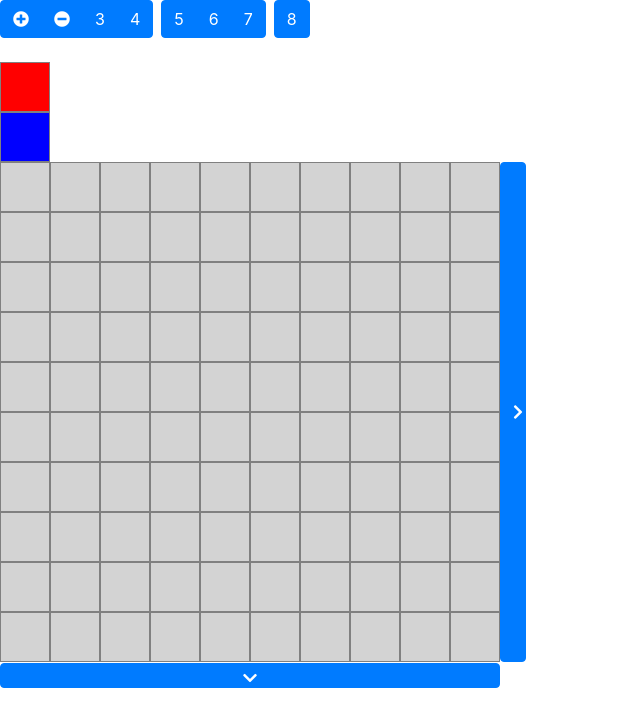
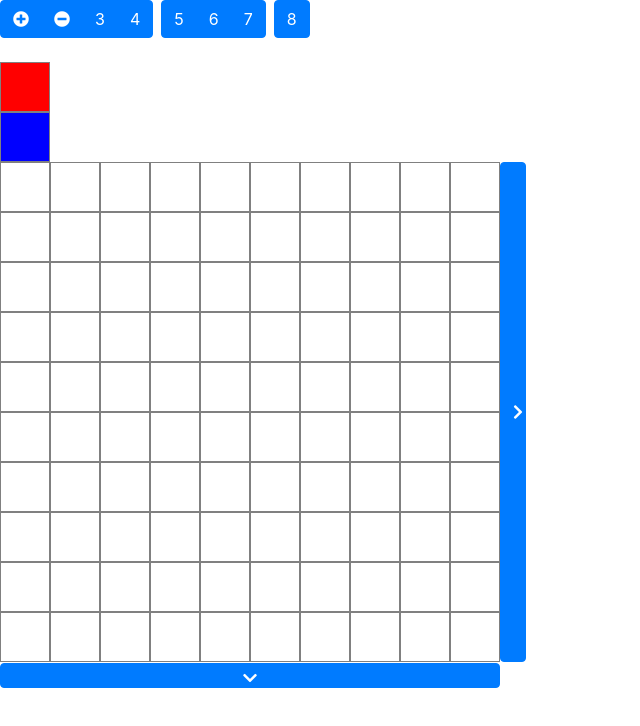
Before and after one commit to reessm01/front-end-capstone, a React (Create React App) app: page / in a window 1280 px wide. Shown: the top 726 px of the page, without its empty margins (0-640 px from the left). Built offline with nearby package versions, Linux system fonts and the light colour scheme.

Commit message:
dnd working with redux store

```diff
--- /dev/null
+++ b/src/actions/dropPlant.js
@@ -0,0 +1,13 @@
+import { store } from "../index"
+
+export const DROP_PLANT = 'DROP_PLANT';
+
+export const dropPlant = (i, j) => dispatch => {
+    let newGrid = Array.from(store.getState().grid.grid)
+    newGrid[i][j].pictureLink = "https://proflowers.wpengine.com/wp-content/plugins/pf-flowertypes/image/winter-aconite-720790.jpg"
+    console.log(newGrid)
+    return dispatch({
+        type: DROP_PLANT,
+        grid: newGrid
+    })
+}
--- a/src/actions/expandGrid.js
+++ b/src/actions/expandGrid.js
@@ -15,7 +15,9 @@ export const expandGrid = id => dispatch => {
     } else {
         newRow = 1
         newWidth = 0
-        newGrid.push(Array(store.getState().grid.numCols).fill({ pictureLink: null }))
+        newGrid.push(Array(store.getState().grid.numCols).fill(null).map(entry=>
+            entry = { pictureLink: null }))
+
     }
 
     return dispatch({
--- a/src/actions/index.js
+++ b/src/actions/index.js
@@ -3,6 +3,7 @@ export * from './users'
 export * from './expandGrid'
 export * from './initGrid'
 export * from './subtractGrid'
+export * from './dropPlant'
 
 //If we use the feed, maybe post images as messages to share?//
 //export * from './messages'
--- a/src/components/Canvas.js
+++ b/src/components/Canvas.js
@@ -10,8 +10,12 @@ import { connect } from "react-redux"
 import {
   initGrid,
   expandGrid,
-  subtractGrid
+  subtractGrid,
+  dropPlant
 } from "../actions"
+
+let i=0
+let j=0
 
 export class Canvas extends Component {
   state = {
@@ -30,7 +34,7 @@ export class Canvas extends Component {
     }
   }
 
-  componentWillMount =() => {
+  componentWillMount = () => {
     console.log(this.props.width)
   }
 
@@ -51,7 +55,7 @@ export class Canvas extends Component {
     } else {
       newRow = 1
       newWidth = 0
-      newGrid.push(Array(this.state.numCols).fill({ pictureLink: null }))
+      newGrid.push(Array(this.state.numCols).fill({ id:Math.random()*100000, pictureLink: null }))
     }
 
     this.setState({
@@ -93,8 +97,9 @@ export class Canvas extends Component {
   }
 
   handleDragOver = (e) => {
-    console.log("finish dragging");
     e.preventDefault()
+    i=e.target.dataset.i
+    j=e.target.dataset.j
   }
 
   handleDragStart = pictureId => event => {
@@ -102,13 +107,19 @@ export class Canvas extends Component {
     event.dataTransfer.setData("pictureId", pictureId)
   }
 
+  handleDrop = e => {
+    e.preventDefault()
+    this.props.dropPlant(i,j)
+  }
+
   render() {
     const { grid } = this.props
+    console.log(grid)
     const store = [];
     for (let i = 0; i < grid.length; i++) {
       let row = [];
       for (let j = 0; j < grid[0].length; j++) {
-        row.push(<Grid key={i + "," + j} image={grid[i][j].pictureLink} />);
+        row.push(<Grid key={i + "," + j} i={i} j={j} image={grid[i][j].pictureLink} />);
       }
       store.push(row);
     }
@@ -133,7 +144,9 @@ export class Canvas extends Component {
         </div>
         <div style={{ display: "block" }}>
           <div style={{ display: "flex" }}>
-            <div onDragOver={this.handleDragOver}
+            <div
+              onDragOverCapture={this.handleDragOver}
+              onDrop={this.handleDrop}
               style={{
                 display: "flex",
                 width: this.props.width + "px",
@@ -191,7 +204,8 @@ function mapStateToProps({ grid }) {
 const mapDispatchToProps = {
   initGrid,
   expandGrid,
-  subtractGrid
+  subtractGrid,
+  dropPlant
 }
 
 export default connect(
--- a/src/components/Grid/Grid.js
+++ b/src/components/Grid/Grid.js
@@ -3,9 +3,10 @@ import {cellStyle} from "./styles"
 //import { connect } from "react-redux";
 export class Grid extends Component {
     render() {
-        const cellStyles = {...cellStyle, backgroundImage: this.props.image !== null && "url("+this.props.image+")", background: this.props.image === null && "lightGrey"}
+        const cellStyles = {...cellStyle, backgroundImage: this.props.image !== null ? "url("+this.props.image+")":null}
+        console.log(this.props.image !== null)
         return (
-           <div style={cellStyles}></div>
+           <div data-i={this.props.i} data-j={this.props.j}  style={cellStyles}></div>
         ) ;
     }
 }
--- a/src/components/Grid/styles.js
+++ b/src/components/Grid/styles.js
@@ -4,5 +4,6 @@ export const cellStyle = {
     border:"1px solid grey",
     width: width + "px",
     height: width + "px",
-    backgroundSize: "cover"
+    backgroundSize: "cover",
+    zIndex: 1000
 }
--- a/src/reducers/grid.js
+++ b/src/reducers/grid.js
@@ -1,14 +1,16 @@
 import {
     EXPAND_GRID,
     INIT_GRID,
-    SUBTRACT_GRID
+    SUBTRACT_GRID,
+    DROP_PLANT
 } from '../actions/';
 import { width } from "../components/Grid/styles"
 
 const initialState = {
     numRows: 10,
     numCols: 10,
-    grid: Array(10).fill(null).map(() => Array(10).fill({ pictureLink: null })),
+    grid: Array(10).fill(null).map(() => Array(10).fill(null).map(entry=>
+        entry = { pictureLink: null })),
     canvasWidth: 10 * width
 }
 
@@ -29,6 +31,11 @@ export default (state = initialState, action) => {
                 canvasWidth: action.canvasWidth,
                 grid: action.grid
             }
+        case DROP_PLANT:
+            return{
+                ...state,
+                grid: action.grid
+            }
         default:
             return state
     }
```
